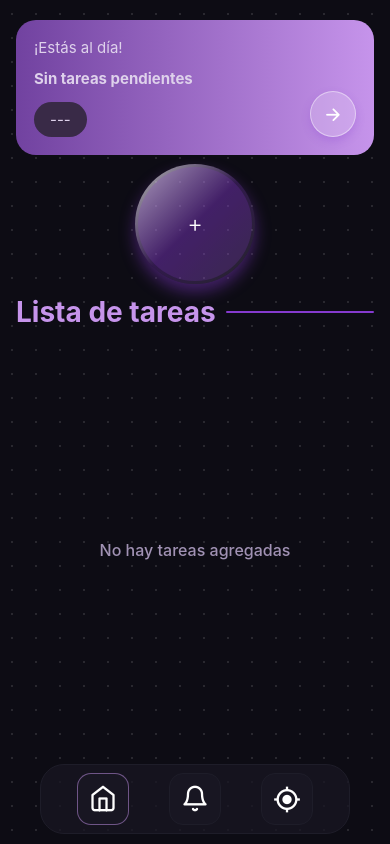
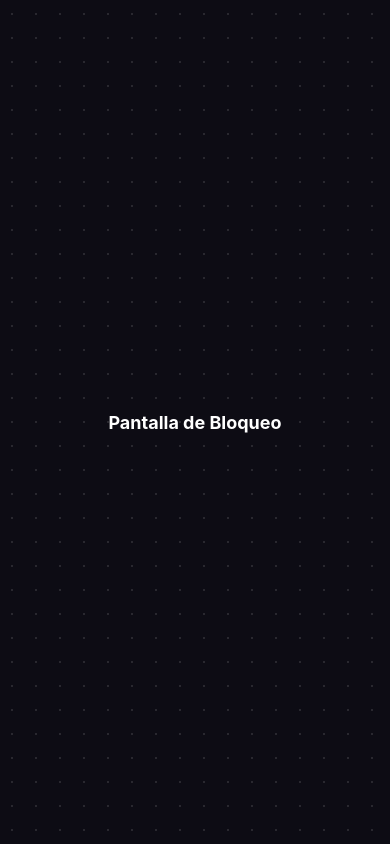
Before and after one commit to DebbsLu/Navigo, a React Native app: screen /Reminders in a window 390 px wide. Built offline with nearby package versions, Linux system fonts and the light colour scheme; what react-native-worklets would draw is missing.

Commit message:
Menu funcionando.

```diff
--- a/src/components/BtnCircleBig.tsx
+++ b/src/components/BtnCircleBig.tsx
@@ -1,45 +1,35 @@
 import React from 'react';
-import { TouchableOpacity, StyleSheet, Text, View } from 'react-native';
-import { LinearGradient } from 'expo-linear-gradient';
+import {
+  TouchableOpacity,
+  StyleSheet,
+  Text,
+} from 'react-native';
 
 interface BtnCircleBigProps {
   onPress: () => void;
   size?: number;
 }
 
-const BtnCircleBig: React.FC<BtnCircleBigProps> = ({ onPress, size = 120 }) => {
+const BtnCircleBig: React.FC<BtnCircleBigProps> = ({
+  onPress,
+  size = 86,
+}) => {
   const borderRadius = size / 2;
-  const borderWidth = 1.5;
 
   return (
     <TouchableOpacity
       activeOpacity={0.8}
       onPress={onPress}
       style={[
-        styles.shadowContainer,
-        { width: size, height: size, borderRadius },
+        styles.button,
+        {
+          width: size,
+          height: size,
+          borderRadius,
+        },
       ]}
     >
-      {/* 1. Degradado para el borde (Simula el bisel brillante superior) */}
-      <LinearGradient
-        colors={['rgba(255, 255, 255, 0.7)', 'rgba(133, 58, 207, 0.3)', 'rgba(255, 255, 255, 0.1)']}
-        start={{ x: 0.1, y: 0.1 }}
-        end={{ x: 0.9, y: 0.9 }}
-        style={[styles.gradientBorder, { borderRadius }]}
-      >
-        {/* 2. Contenedor interior que cubre el centro y deja visible solo el borde */}
-        <View
-          style={[
-            styles.innerContainer,
-            {
-              borderRadius: borderRadius - borderWidth,
-              margin: borderWidth,
-            },
-          ]}
-        >
-          <Text style={styles.icon}>+</Text>
-        </View>
-      </LinearGradient>
+      <Text style={styles.icon}>+</Text>
     </TouchableOpacity>
   );
 };
@@ -47,37 +37,26 @@ const BtnCircleBig: React.FC<BtnCircleBigProps> = ({ onPress, size = 120 }) => {
 export default BtnCircleBig;
 
 const styles = StyleSheet.create({
-  shadowContainer: {
+  button: {
+    backgroundColor: 'rgba(198, 148, 235, 0.20)',
 
-    // Glow/Sombra exterior violeta
-    shadowColor: '#853ACF',
-    shadowOffset: { width: 0, height: 8 },
-    shadowOpacity: 0.45,
-    shadowRadius: 16,
-    elevation: 10,
-    width: 44,
-    height: 44,
-    borderRadius: 22,
-
-  },
-  gradientBorder: {
-    flex: 1,
-    borderRadius: 20,
-    padding: 1.2, // Ancho del borde
-  },
-  innerContainer: {
-    flex: 1,
-    // #853ACF al 20% de opacidad -> rgba(133, 58, 207, 0.20)
-    backgroundColor: 'rgba(133, 58, 207, 0.20)',
     alignItems: 'center',
     justifyContent: 'center',
-    borderRadius: 20.5,
+
+    shadowColor: '#853ACF',
+    shadowOffset: {
+      width: 0,
+      height: 3,
+    },
+    shadowOpacity: 0.2,
+    shadowRadius: 5,
+    elevation: 4,
   },
+
   icon: {
     color: '#FFFFFF',
-    fontSize: 24,
+    fontSize: 22,
     fontWeight: '300',
-    marginTop: -1, // Ajuste óptico de centrado
+    marginTop: -1,
   },
-
 });
--- a/src/components/BtnCircleSmall.tsx
+++ b/src/components/BtnCircleSmall.tsx
@@ -24,7 +24,7 @@ export const BtnCircleSmall: React.FC<BtnCircleSmallProps> = ({
   iconName = 'arrow-forward',
   backgroundColor = 'rgba(133, 58, 207, 0.2)',
   iconColor = '#FFFFFF',
-  size = 56,
+  size = 36,
   onPress,
   style,
 }) => {
--- a/src/components/ChunkNode.tsx
+++ b/src/components/ChunkNode.tsx
@@ -95,6 +95,7 @@ interface ChunkNodeProps {
 // =======================================================
 
 const DOT_SIZE = 14;
+const DOT_TOUCH_SIZE = 40;
 
 
 // =======================================================
@@ -465,6 +466,29 @@ const ChunkNode: React.FC<
         {/* CONEXIÓN SUPERIOR */}
         {/* ============================================= */}
 
+
+
+
+        {/* ============================================= */}
+        {/* CONEXIÓN INFERIOR */}
+        {/* ============================================= */}
+
+
+
+
+        {/* ============================================= */}
+        {/* CONEXIÓN IZQUIERDA */}
+        {/* ============================================= */}
+
+
+
+        {/* ============================================= */}
+        {/* CONEXIÓN DERECHA */}
+        {/* ============================================= */}
+{/* ============================================= */}
+{/* CONEXIÓN SUPERIOR */}
+{/* ============================================= */}
+
 <TouchableOpacity
   activeOpacity={0.8}
   onPress={() =>
@@ -473,9 +497,13 @@ const ChunkNode: React.FC<
     )
   }
   style={[
+    styles.connectionTouchArea,
+    styles.touchTop,
+  ]}
+>
+  <View
+    style={[
       styles.connectionDot,
-            styles.dotTop,
-
       {
         backgroundColor:
           connections.top
@@ -484,6 +512,7 @@ const ChunkNode: React.FC<
       },
     ]}
   />
+</TouchableOpacity>
 
 
 {/* ============================================= */}
@@ -498,9 +527,13 @@ const ChunkNode: React.FC<
     )
   }
   style={[
+    styles.connectionTouchArea,
+    styles.touchBottom,
+  ]}
+>
+  <View
+    style={[
       styles.connectionDot,
-            styles.dotBottom,
-
       {
         backgroundColor:
           connections.bottom
@@ -509,6 +542,7 @@ const ChunkNode: React.FC<
       },
     ]}
   />
+</TouchableOpacity>
 
 
 {/* ============================================= */}
@@ -523,9 +557,13 @@ const ChunkNode: React.FC<
     )
   }
   style={[
+    styles.connectionTouchArea,
+    styles.touchLeft,
+  ]}
+>
+  <View
+    style={[
       styles.connectionDot,
-            styles.dotLeft,
-
       {
         backgroundColor:
           connections.left
@@ -534,6 +572,7 @@ const ChunkNode: React.FC<
       },
     ]}
   />
+</TouchableOpacity>
 
 
 {/* ============================================= */}
@@ -548,9 +587,13 @@ const ChunkNode: React.FC<
     )
   }
   style={[
+    styles.connectionTouchArea,
+    styles.touchRight,
+  ]}
+>
+  <View
+    style={[
       styles.connectionDot,
-            styles.dotRight,
-
       {
         backgroundColor:
           connections.right
@@ -559,6 +602,8 @@ const ChunkNode: React.FC<
       },
     ]}
   />
+</TouchableOpacity>
+
 
       </View>
 
@@ -730,6 +775,15 @@ const styles =
       zIndex: 10,
     },
 
+connectionTouchArea: {
+  width: DOT_TOUCH_SIZE,
+  height: DOT_TOUCH_SIZE,
+  position: 'absolute',
+  zIndex: 20,
+
+  alignItems: 'center',
+  justifyContent: 'center',
+},
 
     dotTop: {
       top:
@@ -795,5 +849,43 @@ const styles =
         },
       ],
     },
+touchTop: {
+  top: -DOT_TOUCH_SIZE / 2,
+  left: '50%',
+  transform: [
+    {
+      translateX: -(DOT_TOUCH_SIZE / 2),
+    },
+  ],
+},
 
+touchBottom: {
+  bottom: -DOT_TOUCH_SIZE / 2,
+  left: '50%',
+  transform: [
+    {
+      translateX: -(DOT_TOUCH_SIZE / 2),
+    },
+  ],
+},
+
+touchLeft: {
+  left: -DOT_TOUCH_SIZE / 2,
+  top: '50%',
+  transform: [
+    {
+      translateY: -(DOT_TOUCH_SIZE / 2),
+    },
+  ],
+},
+
+touchRight: {
+  right: -DOT_TOUCH_SIZE / 2,
+  top: '50%',
+  transform: [
+    {
+      translateY: -(DOT_TOUCH_SIZE / 2),
+    },
+  ],
+},
   });
--- a/src/components/ModeToggle.tsx
+++ b/src/components/ModeToggle.tsx
@@ -81,29 +81,38 @@ const styles = StyleSheet.create({
     height: CONTAINER_HEIGHT,
     borderRadius: CONTAINER_HEIGHT / 2,
     padding: PADDING,
+
     flexDirection: 'row',
     alignItems: 'center',
     position: 'relative',
   },
+
   selectionIndicator: {
     position: 'absolute',
     left: PADDING,
+
     width: TOGGLE_WIDTH,
     height: CONTAINER_HEIGHT - PADDING * 2,
+
     borderRadius: (CONTAINER_HEIGHT - PADDING * 2) / 2,
-    borderWidth: 2,
+
+    borderWidth: 1.5,
     borderColor: '#FFFFFF',
   },
+
   optionButton: {
     flex: 1,
     height: '100%',
+
     justifyContent: 'center',
     alignItems: 'center',
+
     zIndex: 1,
   },
+
   optionText: {
     color: '#FFFFFF',
-    fontSize: 16,
+    fontSize: 14,
     fontWeight: '500',
   },
 });
--- a/src/components/ViewBtnsMenu.tsx
+++ b/src/components/ViewBtnsMenu.tsx
@@ -63,26 +63,33 @@ const styles = StyleSheet.create({
   container: {
     flexDirection: 'row',
     alignItems: 'center',
-    justifyContent: 'space-between',
-    backgroundColor: 'rgba(24, 22, 34, 0.75)', // Fondo del contenedor principal
-    borderColor: '#1E1D29',     // Borde del contenedor principal
+    justifyContent: 'center',
+
+    backgroundColor: '#13111C',
+    borderColor: '#1E1D29',
     borderWidth: 1.5,
-    borderRadius: 24,          // Bordes muy redondeados como en la imagen
-    paddingVertical: 8,
-    paddingHorizontal: 16,
-    width: 'auto',
+
+    borderRadius: 20,
+
+    padding: 7,
+    gap: 8,
+
     alignSelf: 'center',
   },
+
   button: {
-    width: 52,
-    height: 52,
-    backgroundColor: '#181622', // Fondo de cada botón
+    width: 60,
+    height: 60,
+
+    backgroundColor: '#181622',
+
     borderWidth: 1.5,
-    borderRadius: 14,          // Esquinas redondeadas internas
+    borderRadius: 17,
+
     alignItems: 'center',
     justifyContent: 'center',
-    marginHorizontal: 20,
   },
 });
 
+
 export default ViewBtnsMenu;
--- a/src/components/ViewInfoProxima.tsx
+++ b/src/components/ViewInfoProxima.tsx
@@ -57,36 +57,37 @@ export const ViewInfoProxima: React.FC<ViewInfoProximaProps> = ({
 
 const styles = StyleSheet.create({
   container: {
-    borderRadius: 20,
-    padding: 18,
+    borderRadius: 16, // 20 × 0.8
+    padding: 14.4,    // 18 × 0.8
     flexDirection: 'row',
     alignItems: 'flex-end',
     justifyContent: 'space-between',
     width: '100%',
   },
+
   contentContainer: {
     flex: 1,
-    marginRight: 12,
+    marginRight: 9.6, // 12 × 0.8
   },
-  // Title2: Normal, color #DED1EB
+
   title2: {
-    fontSize: 15,
+    fontSize: 12,     // 15 × 0.8
     fontWeight: '400',
     color: '#DED1EB',
   },
-  // Title1: Bold, mismo tamaño que Title2, color #DED1EB
+
   title1: {
-    fontSize: 15,
+    fontSize: 12,     // 15 × 0.8
     fontWeight: '700',
     color: '#DED1EB',
-    marginTop: 12,
-    marginBottom: 14,
+    marginTop: 9.6,   // 12 × 0.8
+    marginBottom: 11.2, // 14 × 0.8
   },
-  // View_etiqueta
+
   tag: {
     alignSelf: 'flex-start',
-    paddingHorizontal: 16,
-    paddingVertical: 8,
-    borderRadius: 20,
+    paddingHorizontal: 12.8, // 16 × 0.8
+    paddingVertical: 6.4,    // 8 × 0.8
+    borderRadius: 16,        // 20 × 0.8
   },
 });
--- a/src/screens/Infinity_canvas.tsx
+++ b/src/screens/Infinity_canvas.tsx
@@ -9,6 +9,7 @@ import {
   StyleSheet,
   Text,
   Animated,
+  TouchableOpacity,
 } from 'react-native';
 
 import AsyncStorage from '@react-native-async-storage/async-storage';
@@ -16,7 +17,10 @@ import AsyncStorage from '@react-native-async-storage/async-storage';
 import {
   useRoute,
   RouteProp,
+    useNavigation,
 } from '@react-navigation/native';
+
+import type { NativeStackNavigationProp } from '@react-navigation/native-stack';
 
 import TexturedScreen from '../components/TexturedScreen';
 import CanvasMenu from '../components/CanvasMenu';
@@ -60,6 +64,10 @@ type RootStackParamList = {
     taskId: string;
     title: string;
   };
+    Reminders: {
+    taskId: string;
+    title: string;
+  };
 };
 
 type InfinityCanvasRouteProp =
@@ -68,7 +76,8 @@ type InfinityCanvasRouteProp =
     'InfinityCanvas'
   >;
 
-
+type InfinityCanvasNavigationProp =
+  NativeStackNavigationProp<RootStackParamList, 'InfinityCanvas'>;
 // =======================================================
 // STORAGE
 // =======================================================
@@ -243,6 +252,8 @@ const InfinityCanvas: React.FC =
     const route =
       useRoute<InfinityCanvasRouteProp>();
 
+  const navigation = useNavigation<InfinityCanvasNavigationProp>();
+
     const {
       taskId,
       title,
@@ -362,6 +373,11 @@ const handleModeChange = (
     ] = useState<string | null>(
       null
     );
+
+    const [
+  selectedConnectionId,
+  setSelectedConnectionId,
+] = useState<string | null>(null);
 
     // ===================================================
     // CONEXIONES
@@ -538,6 +554,15 @@ useEffect(() => {
 
         return;
       }
+
+      if (option === 'Definir recordatorio') {
+          navigation.navigate('Reminders', {
+            taskId,
+            title,
+          });
+          return;
+        }
+
     };
 
     const handleSaveAudio = (
@@ -1255,6 +1280,19 @@ const handleChangeSolutionStatus = (
                 : node
           )
       );
+    };
+
+    const handleRemoveConnection = (
+      connectionId: string
+    ) => {
+      setConnections(prev =>
+        prev.filter(
+          connection =>
+            connection.id !== connectionId
+        )
+      );
+
+      setSelectedConnectionId(null);
     };
 
     // ===================================================
@@ -1517,6 +1555,8 @@ const handleChangeSolutionStatus = (
           null
         );
 
+        setSelectedConnectionId(null);
+
         if (
           pendingConnection !==
           null
@@ -1610,20 +1650,12 @@ const handleChangeSolutionStatus = (
 ) => {
 
   const fromNode =
-        getNodeById(
-          connection.fromNodeId
-        );
+    getNodeById(connection.fromNodeId);
 
   const toNode =
-        getNodeById(
-          connection.toNodeId
-        );
-
-      if (
-        !fromNode ||
-        !toNode
-      ) {
-
+    getNodeById(connection.toNodeId);
+
+  if (!fromNode || !toNode) {
     return null;
   }
 
@@ -1639,23 +1671,14 @@ const handleChangeSolutionStatus = (
       connection.toSide
     );
 
-      const dx =
-        end.x - start.x;
-
-      const dy =
-        end.y - start.y;
+  const dx = end.x - start.x;
+  const dy = end.y - start.y;
 
   const length =
-        Math.sqrt(
-          dx * dx +
-          dy * dy
-        );
+    Math.sqrt(dx * dx + dy * dy);
 
   const angle =
-        Math.atan2(
-          dy,
-          dx
-        ) *
+    Math.atan2(dy, dx) *
     (180 / Math.PI);
 
   return (
@@ -1666,15 +1689,11 @@ const handleChangeSolutionStatus = (
         styles.connectionLine,
         {
           left: start.x,
-
           top: start.y,
-
           width: length,
-
           transform: [
             {
-                  rotate:
-                    `${angle}deg`,
+              rotate: `${angle}deg`,
             },
           ],
         },
@@ -2730,6 +2749,35 @@ const styles =
       zIndex: 100,
     },
 
+    connectionLineTouchable: {
+  position: 'absolute',
+  height: 20,
+  justifyContent: 'center',
+},
+
+selectedConnectionLine: {
+  height: 5,
+  backgroundColor: '#853ACF',
+},
+
+deleteConnectionButton: {
+  position: 'absolute',
+  width: 30,
+  height: 30,
+  borderRadius: 15,
+  backgroundColor: '#2A2535',
+  borderWidth: 1,
+  borderColor: '#853ACF',
+  alignItems: 'center',
+  justifyContent: 'center',
+},
+
+deleteConnectionText: {
+  color: '#FFFFFF',
+  fontSize: 20,
+  fontWeight: 'bold',
+},
+
     // ===================================================
     // MENÚ FLOTANTE
     // ===================================================
--- a/src/screens/Reminders.tsx
+++ b/src/screens/Reminders.tsx
@@ -0,0 +1,31 @@
+import React from 'react';
+import { StyleSheet, Text, View } from 'react-native';
+import TexturedScreen from '../components/TexturedScreen';
+
+const Reminders: React.FC = () => {
+  return (
+    <TexturedScreen style={styles.container}>
+      <View style={styles.content}>
+        <Text style={styles.text}>Pantalla de Bloqueo</Text>
+      </View>
+    </TexturedScreen>
+  );
+};
+
+export default Reminders;
+
+const styles = StyleSheet.create({
+  container: {
+    flex: 1,
+  },
+  content: {
+    flex: 1,
+    justifyContent: 'center',
+    alignItems: 'center',
+  },
+  text: {
+    color: '#FFFFFF',
+    fontSize: 18,
+    fontWeight: 'bold',
+  },
+});
```
Also changed, not shown: App.tsx (+10 -0 lines). Lines whose indentation alone changed are shown as unchanged.
